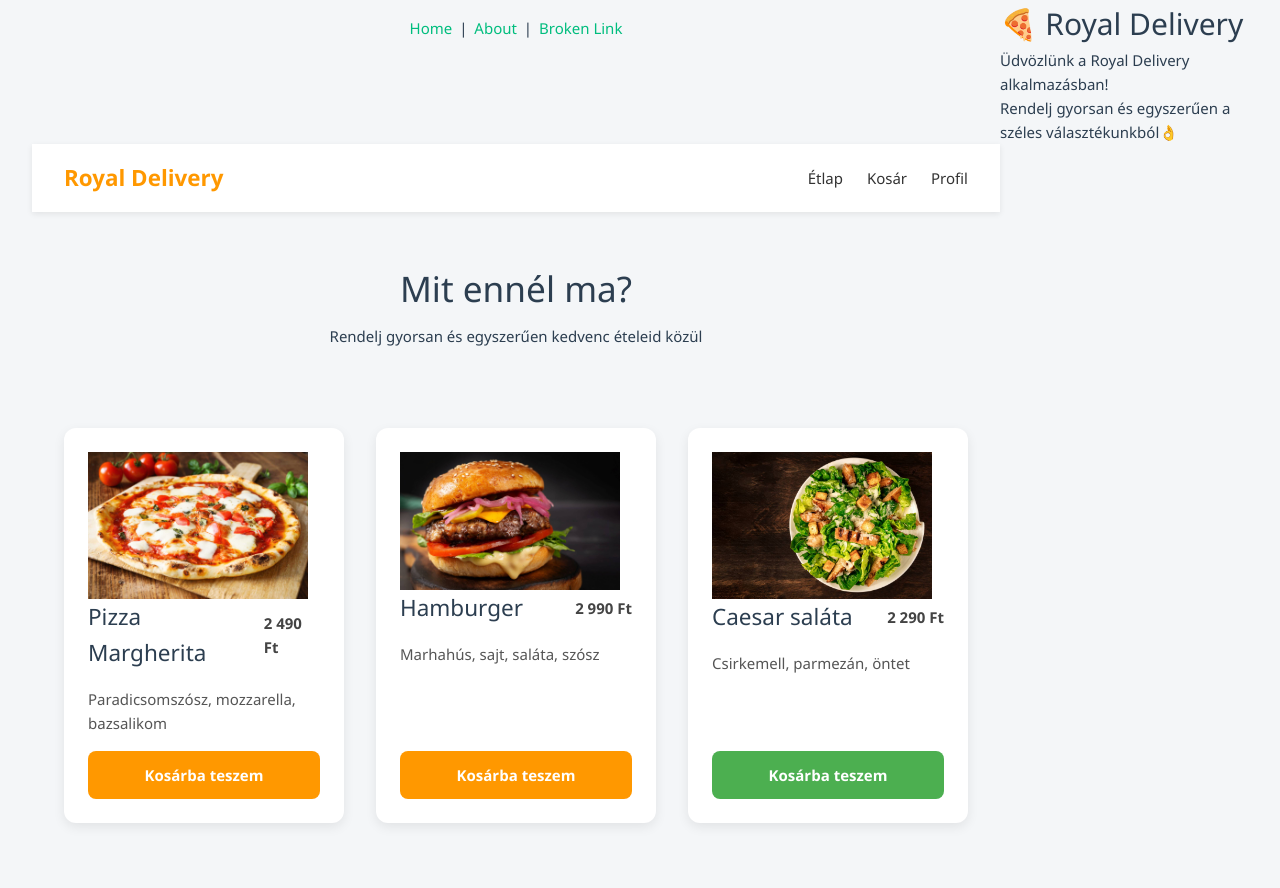
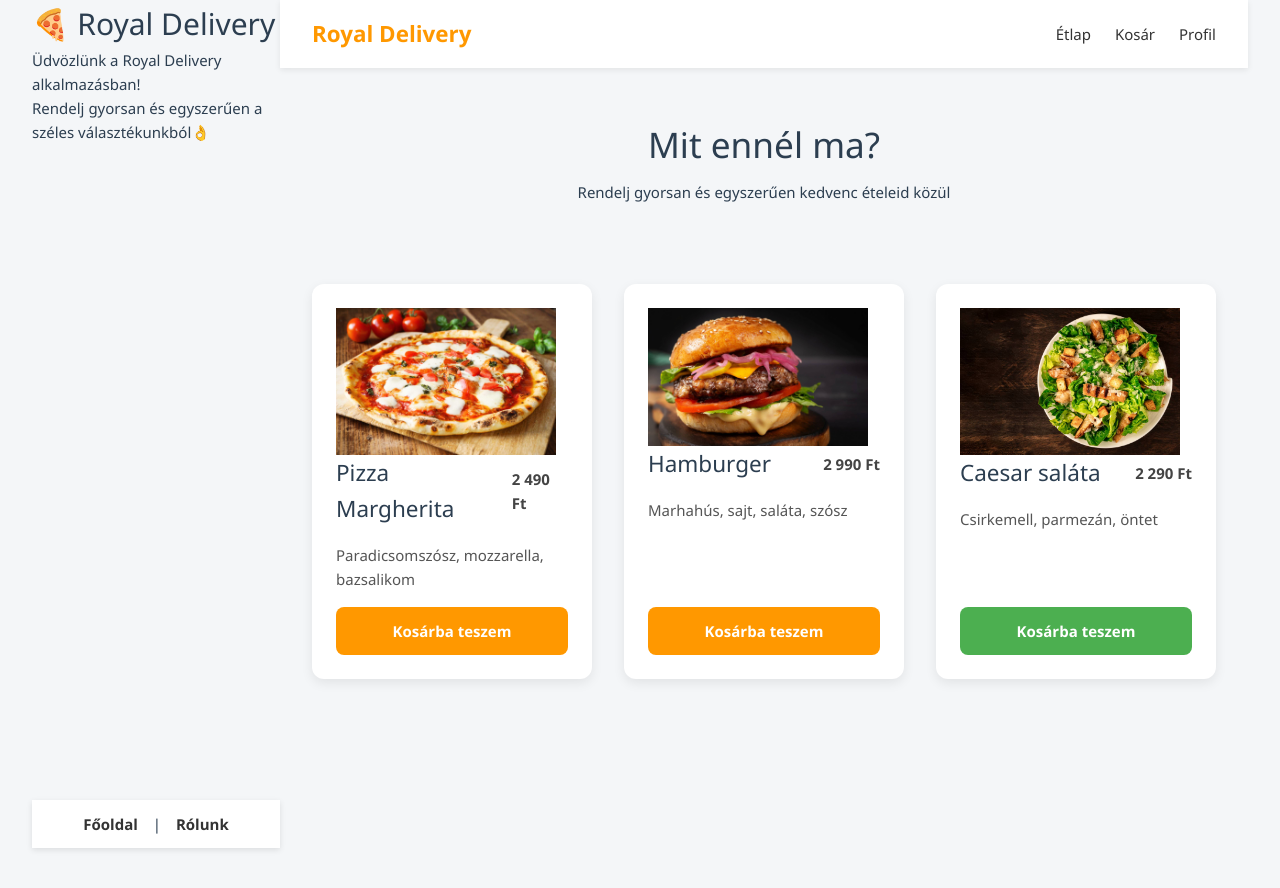
Before and after one commit to Fabbernat/Vizsgaremek-vasvari, a Vue app in the folder frontend/: page / in a window 1280 px wide. Shown: the top 888 px of the page. Built offline with nearby package versions, Linux system fonts and the light colour scheme; the HTML template or start-up script is replaced by a standard one.

Commit message:
ez a sticky beállítás sztem jó a nav-barra

```diff
--- a/frontend/src/App.vue
+++ b/frontend/src/App.vue
@@ -1,10 +1,10 @@
 <script setup>
-  // Kepek
+// Kepek
 import pizza from './assets/pizza-margherita.jpg'
 import hamburger from './assets/hamburger.jpg'
 import salad from './assets/caesar-salad.jpg'
 
-  // Routing
+// Routing
 import { ref, computed } from 'vue'
 import Home from './Home.vue'
 import About from './About.vue'
@@ -32,18 +32,11 @@ const isHome = computed(() => {
 </script>
 
 <template>
-    <!-- NAVBAR + LINKEK MINDIG -->
-  <nav class="nav-bar nav-links" style="text-align: center; margin: 1rem 0;">
-  <a href="#/">Home</a> |
-  <a href="#/about">About</a> |
-  <a href="#/non-existent-path">Broken Link</a>
-  </nav>
-
-   <!-- Aktuális oldal (Home / About / 404 szöveg) -->
+  <!-- Aktuális oldal (Home / About / 404 szöveg) -->
   <component :is="currentView" />
 
   <!-- HOME CONTENT CSAK HOME ESETÉN -->
-    <div v-if="isHome" class="app">
+  <div v-if="isHome" class="app">
     <nav class="navbar">
       <div class="logo">Royal Delivery</div>
       <div class="nav-items">
@@ -60,7 +53,7 @@ const isHome = computed(() => {
 
     <main class="menu">
       <div class="card">
-        <img :src="pizza" alt="Pizza Margherita" width="220px"/>
+        <img :src="pizza" alt="Pizza Margherita" width="220px" />
         <div class="card-header">
           <h2>Pizza Margherita</h2>
           <span class="price">2 490 Ft</span>
@@ -70,7 +63,7 @@ const isHome = computed(() => {
       </div>
 
       <div class="card">
-        <img :src="hamburger" alt="Hamburger" width="220px"/>
+        <img :src="hamburger" alt="Hamburger" width="220px" />
         <div class="card-header">
           <h2>Hamburger</h2>
           <span class="price">2 990 Ft</span>
@@ -80,7 +73,7 @@ const isHome = computed(() => {
       </div>
 
       <div class="card">
-        <img :src="salad" alt="Caesar saláta" width="220px"/>
+        <img :src="salad" alt="Caesar saláta" width="220px" />
         <div class="card-header">
           <h2>Caesar saláta</h2>
           <span class="price">2 290 Ft</span>
@@ -90,6 +83,12 @@ const isHome = computed(() => {
       </div>
     </main>
   </div>
+
+  <!-- NAVBAR + LINKEK MINDIG -->
+  <nav class="nav-bar nav-links">
+    <a href="#/">Főoldal</a> |
+    <a href="#/about">Rólunk</a>
+  </nav>
 </template>
 
 <style>
@@ -97,6 +96,7 @@ body {
   margin: 0;
   font-family: "Segoe UI", system-ui, sans-serif;
   background-color: #f4f6f8;
+  padding-bottom: 60px;
 }
 
 .app {
@@ -110,7 +110,7 @@ body {
   display: flex;
   justify-content: space-between;
   align-items: center;
-  box-shadow: 0 2px 6px rgba(0,0,0,0.08);
+  box-shadow: 0 2px 6px rgba(0, 0, 0, 0.08);
 }
 
 .logo {
@@ -124,6 +124,32 @@ body {
   cursor: pointer;
   color: #333;
 }
+
+/* NAV-BAR */
+.nav-bar {
+  position: sticky;
+  top: 0;
+  z-index: 1000;
+
+  background-color: #ffffff;
+  padding: 0.75rem 1rem;
+  box-shadow: 0 2px 6px rgba(0, 0, 0, 0.1);
+
+  z-index: 1000;
+  text-align: center;
+}
+
+.nav-bar a {
+  color: #333;
+  text-decoration: none;
+  font-weight: 600;
+  margin: 0 0.5rem;
+}
+
+.nav-bar a:hover {
+  color: #ff9800;
+}
+
 
 /* HERO */
 .hero {
@@ -151,7 +177,7 @@ body {
   background-color: #ffffff;
   padding: 1.5rem;
   border-radius: 12px;
-  box-shadow: 0 4px 12px rgba(0,0,0,0.08);
+  box-shadow: 0 4px 12px rgba(0, 0, 0, 0.08);
   display: flex;
   flex-direction: column;
 }
```
